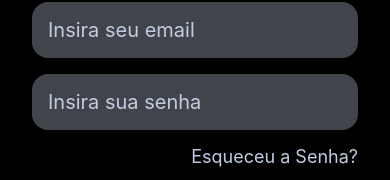
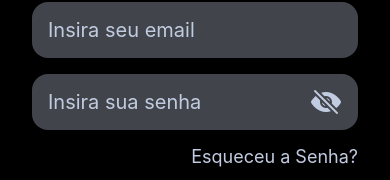
Before and after one commit to justAlves/devsocial, a React Native app: screen /Login in a window 390 px wide. Shown: the part 228-408 px from the top of the page. Built offline with nearby package versions, Linux system fonts and the light colour scheme.

Commit message:
auth(feat):create register function

```diff
--- a/package.json
+++ b/package.json
@@ -10,6 +10,7 @@
     "test": "jest"
   },
   "dependencies": {
+    "@react-native-async-storage/async-storage": "^1.22.3",
     "@react-native-firebase/app": "^19.0.0",
     "@react-native-firebase/auth": "^19.0.0",
     "@react-native-firebase/firestore": "^19.0.0",
@@ -20,7 +21,9 @@
     "react-native": "0.73.5",
     "react-native-safe-area-context": "^4.9.0",
     "react-native-screens": "^3.29.0",
-    "styled-components": "^6.1.8"
+    "react-native-vector-icons": "^10.0.3",
+    "styled-components": "^6.1.8",
+    "toastify-react-native": "^5.0.0"
   },
   "devDependencies": {
     "@babel/core": "^7.20.0",
@@ -31,6 +34,7 @@
     "@react-native/metro-config": "0.73.5",
     "@react-native/typescript-config": "0.73.1",
     "@types/react": "^18.2.6",
+    "@types/react-native-vector-icons": "^6.4.18",
     "@types/react-test-renderer": "^18.0.0",
     "babel-jest": "^29.6.3",
     "eslint": "^8.19.0",
--- a/src/contexts/auth.tsx
+++ b/src/contexts/auth.tsx
@@ -1,7 +1,14 @@
 import React, {ReactNode, createContext, useContext, useState} from 'react';
+import auth from '@react-native-firebase/auth';
+import firestore from '@react-native-firebase/firestore';
 
 interface AuthProps {
     signed: boolean;
+    signup: (
+        email: string,
+        password: string,
+        username: string,
+    ) => Promise<void>;
 }
 
 export const AuthContext = createContext({} as AuthProps);
@@ -10,11 +17,43 @@ interface AuthProviderProps {
     children: ReactNode;
 }
 
+interface IUser {
+    uid: string;
+    email: string | null;
+    username: string;
+}
+
 export default function AuthProvider({children}: AuthProviderProps) {
-    const [user, setUser] = useState(null);
+    const [user, setUser] = useState<IUser | null>(null);
+
+    async function signup(email: string, password: string, username: string) {
+        await auth()
+            .createUserWithEmailAndPassword(email, password)
+            .then(async value => {
+                let uid = value.user.uid;
+
+                await firestore()
+                    .collection('users')
+                    .doc(uid)
+                    .set({
+                        username,
+                        createdAt: new Date(),
+                    })
+                    .then(() => {
+                        let data = {
+                            uid,
+                            username,
+                            email: value.user.email,
+                        };
+
+                        setUser(data);
+                    });
+            })
+            .catch(e => console.log(e));
+    }
 
     return (
-        <AuthContext.Provider value={{signed: !!user}}>
+        <AuthContext.Provider value={{signed: !!user, signup}}>
             {children}
         </AuthContext.Provider>
     );
--- a/src/pages/Login/components/LoginPage.tsx
+++ b/src/pages/Login/components/LoginPage.tsx
@@ -5,7 +5,8 @@ import {
     TouchableOpacity,
     View,
 } from 'react-native';
-import React from 'react';
+import React, {useState} from 'react';
+import Icon from 'react-native-vector-icons/Ionicons';
 
 interface LoginProps {
     login: boolean;
@@ -13,6 +14,8 @@ interface LoginProps {
 }
 
 export default function LoginPage({login, setLogin}: LoginProps) {
+    const [passVisibilty, setPassVisibilty] = useState(true);
+
     return (
         <View style={styles.container}>
             <Text style={styles.title}>Bem vindo de volta!</Text>
@@ -21,11 +24,22 @@ export default function LoginPage({login, setLogin}: LoginProps) {
                 placeholder="Insira seu email"
                 placeholderTextColor="#C2CCE1"
             />
-            <TextInput
-                style={styles.input}
-                placeholder="Insira sua senha"
-                placeholderTextColor="#C2CCE1"
-            />
+            <View style={styles.passwordContainer}>
+                <TextInput
+                    style={styles.passwordInput}
+                    placeholder="Insira sua senha"
+                    placeholderTextColor="#C2CCE1"
+                    secureTextEntry={passVisibilty}
+                />
+                <TouchableOpacity
+                    onPress={() => setPassVisibilty(!passVisibilty)}>
+                    {passVisibilty ? (
+                        <Icon name="eye-off" size={32} color="#C2CCE1" />
+                    ) : (
+                        <Icon name="eye" size={32} color="#C2CCE1" />
+                    )}
+                </TouchableOpacity>
+            </View>
             <View style={styles.buttonContainer}>
                 <TouchableOpacity>
                     <Text style={{fontSize: 18, color: '#C2CCE1'}}>
@@ -92,4 +106,20 @@ const styles = StyleSheet.create({
         padding: 16,
         borderRadius: 16,
     },
+    passwordInput: {
+        width: '80%',
+        fontSize: 20,
+        color: '#fff',
+        paddingVertical: 16,
+    },
+    passwordContainer: {
+        width: '100%',
+        backgroundColor: '#41444A',
+        borderRadius: 16,
+        marginBottom: 16,
+        flexDirection: 'row',
+        justifyContent: 'space-between',
+        alignItems: 'center',
+        paddingHorizontal: 16,
+    },
 });
--- a/src/pages/Login/components/RegisterPage.tsx
+++ b/src/pages/Login/components/RegisterPage.tsx
@@ -5,7 +5,10 @@ import {
     TouchableOpacity,
     View,
 } from 'react-native';
-import React from 'react';
+import React, {useState} from 'react';
+import {useAuth} from '../../../contexts/auth';
+import ToastManager, {Toast} from 'toastify-react-native';
+import Icon from 'react-native-vector-icons/Ionicons';
 
 interface RegisterProps {
     login: boolean;
@@ -13,31 +16,74 @@ interface RegisterProps {
 }
 
 export default function RegisterPage({login, setLogin}: RegisterProps) {
+    const {signup} = useAuth();
+
+    const [username, setUsername] = useState('');
+    const [password, setPassword] = useState('');
+    const [cPassword, setCPassword] = useState('');
+    const [email, setEmail] = useState('');
+    const [passVisibilty, setPassVisibilty] = useState(true);
+
+    async function handleSignup() {
+        if (
+            username.trim() === '' &&
+            email.trim() === '' &&
+            password.trim() === ''
+        ) {
+            Toast.error('Preencha todos os campos para continuar.', 'top');
+            return;
+        }
+
+        if (cPassword !== password) {
+            Toast.error('As senhas não coincidem.', 'top');
+            return;
+        }
+
+        await signup(email, password, username);
+    }
+
     return (
         <View style={styles.container}>
+            <ToastManager width={400} height={80} />
             <Text style={styles.title}>Olá! Registre-se para começar</Text>
             <TextInput
                 style={styles.input}
                 placeholder="Insira seu usuario"
                 placeholderTextColor="#C2CCE1"
+                onChangeText={t => setUsername(t)}
             />
             <TextInput
                 style={styles.input}
                 placeholder="Insira seu email"
                 placeholderTextColor="#C2CCE1"
+                onChangeText={t => setEmail(t)}
             />
-            <TextInput
-                style={styles.input}
-                placeholder="Insira sua senha"
-                placeholderTextColor="#C2CCE1"
-            />
+            <View style={styles.passwordContainer}>
+                <TextInput
+                    style={styles.passwordInput}
+                    placeholder="Insira sua senha"
+                    placeholderTextColor="#C2CCE1"
+                    onChangeText={t => setPassword(t)}
+                    secureTextEntry={passVisibilty}
+                />
+                <TouchableOpacity
+                    onPress={() => setPassVisibilty(!passVisibilty)}>
+                    {passVisibilty ? (
+                        <Icon name="eye-off" size={32} color="#C2CCE1" />
+                    ) : (
+                        <Icon name="eye" size={32} color="#C2CCE1" />
+                    )}
+                </TouchableOpacity>
+            </View>
             <TextInput
                 style={styles.input}
                 placeholder="Repita sua senha"
                 placeholderTextColor="#C2CCE1"
+                onChangeText={t => setCPassword(t)}
+                secureTextEntry={passVisibilty}
             />
             <View style={styles.buttonContainer}>
-                <TouchableOpacity style={styles.button}>
+                <TouchableOpacity style={styles.button} onPress={handleSignup}>
                     <Text style={{fontSize: 20, fontWeight: '700'}}>
                         Registrar
                     </Text>
@@ -97,4 +143,20 @@ const styles = StyleSheet.create({
         padding: 16,
         borderRadius: 16,
     },
+    passwordInput: {
+        width: '80%',
+        fontSize: 20,
+        color: '#fff',
+        paddingVertical: 16,
+    },
+    passwordContainer: {
+        width: '100%',
+        backgroundColor: '#41444A',
+        borderRadius: 16,
+        marginBottom: 16,
+        flexDirection: 'row',
+        justifyContent: 'space-between',
+        alignItems: 'center',
+        paddingHorizontal: 16,
+    },
 });
```
Also changed, not shown: 2 other files (tests, documents, lock files or other folders).
